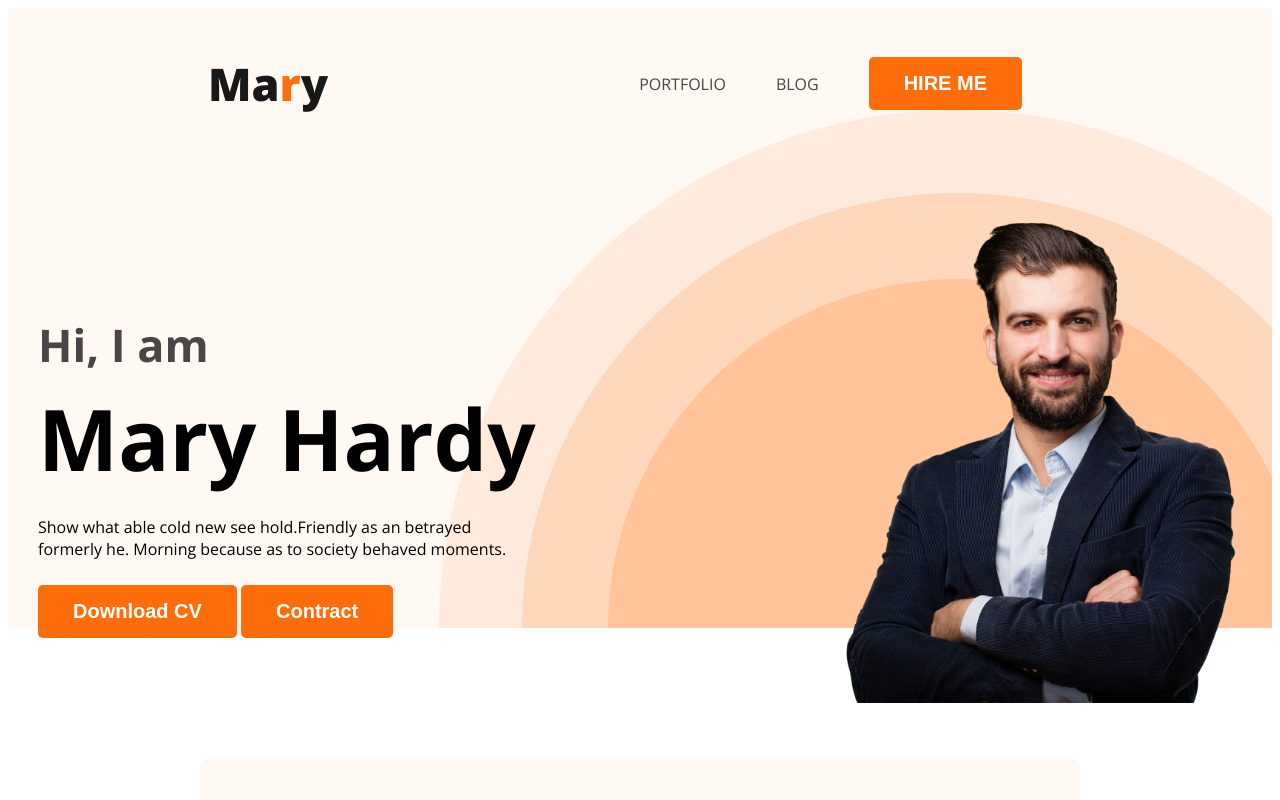
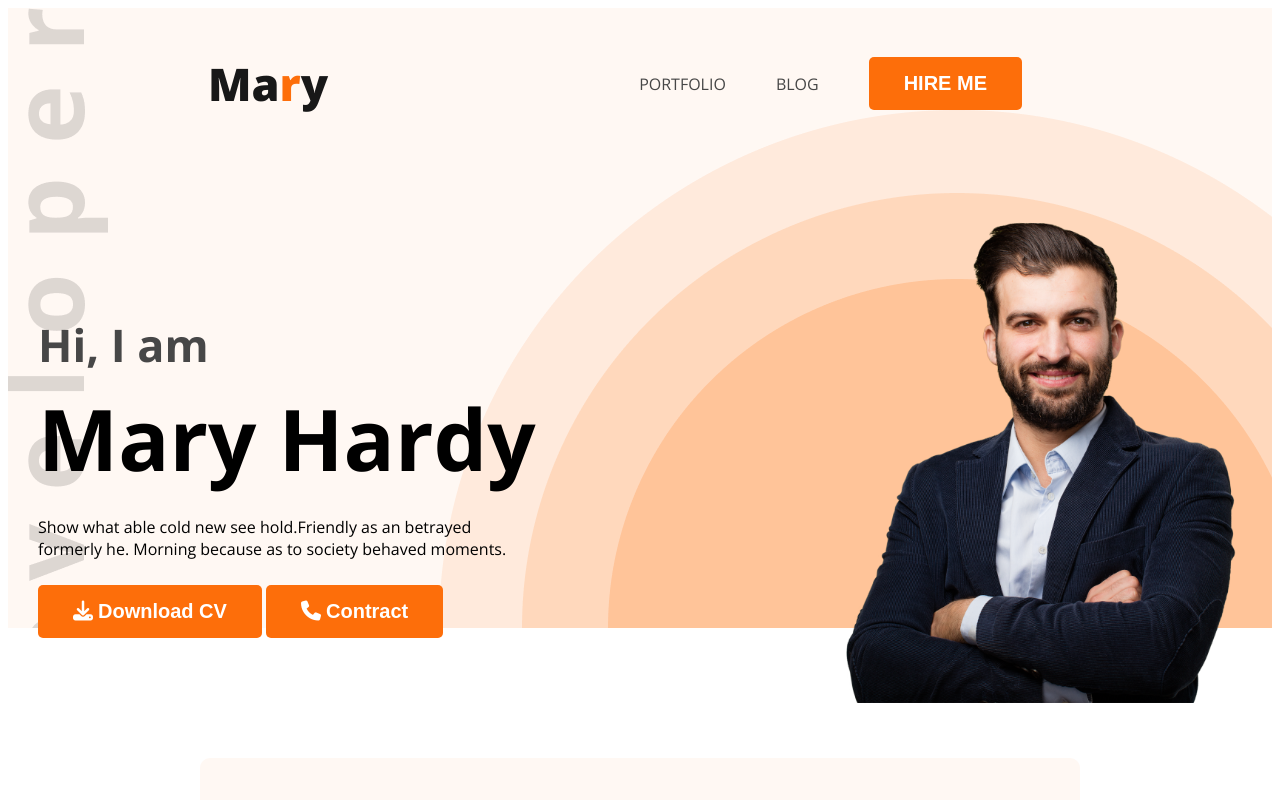
Before and after one commit to Tushar155174/my-portfolio-website, a plain HTML site: page index.html in a window 1280 px wide. Shown: the top 800 px of the page. Drawn offline with nearby package versions, Linux system fonts and the light colour scheme.

Commit message:
added awesome icons

```diff
--- a/index.html
+++ b/index.html
@@ -11,6 +11,7 @@
       rel="stylesheet"
     />
     <link rel="stylesheet" href="styles/style.css" />
+    <script src="https://kit.fontawesome.com/122cf35386.js" crossorigin="anonymous"></script>
   </head>
   <body>
     <header class="header-area">
@@ -30,8 +31,8 @@
             Show what able cold new see hold.Friendly as an betrayed formerly
             he. Morning because as to society behaved moments.
           </p>
-          <button class="primary-button">Download CV</button>
-          <button class="primary-button">Contract</button>
+          <button class="primary-button"><i class="fa-solid fa-download"></i>Download CV</button>
+          <button class="primary-button"><i class="fa-solid fa-phone"></i>Contract</button>
         </div>
         <img class="profile-picture" src="images/hardy.png" alt="" />
       </div>
@@ -201,7 +202,7 @@
           </div>
         </div>
         <div class="download-cv">
-          <button class="primary-button">Download CV</button>
+          <button class="primary-button"><i class="fa-solid fa-download"></i>Download CV</button>
         </div>
       </section>
     </main>
--- a/styles/style.css
+++ b/styles/style.css
@@ -49,9 +49,9 @@ nav a {
 
 .header-area {
   background-color: #fff8f3;
-  background-image: url("../images/header_bg.png");
+  background-image: url("../images/header_bg.png"), url("../images/developer.png");
   background-repeat: no-repeat;
-  background-position: bottom right;
+  background-position: bottom right,top left;
   height: 620px;
 }
 .banner-area {
@@ -82,6 +82,10 @@ nav a {
 .banner-paragraph {
   margin-bottom: 25px;
 }
+.fa-solid{
+  margin-right: 5px;
+}
+
 main {
   max-width: 1140px;
   margin: 0 auto;
```
